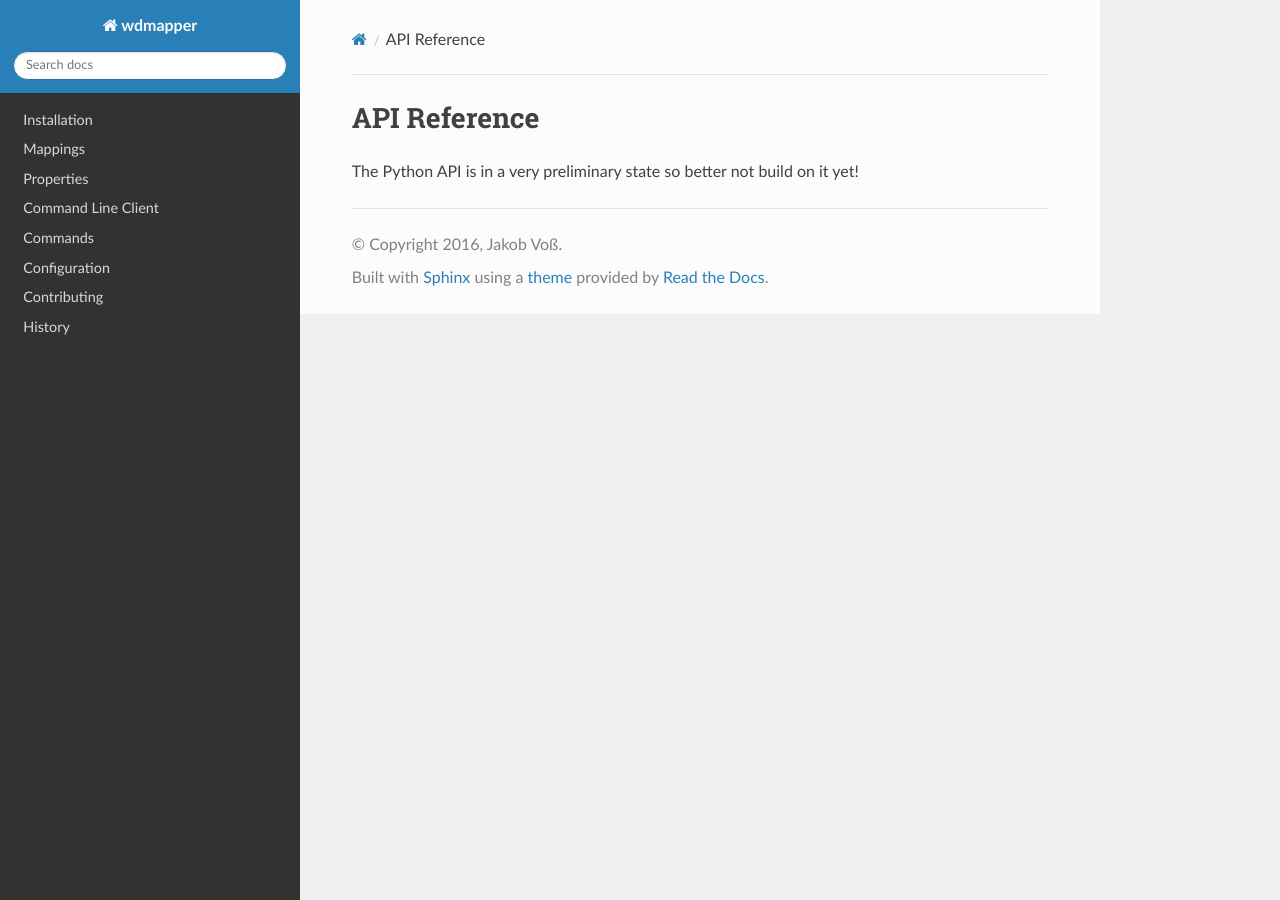
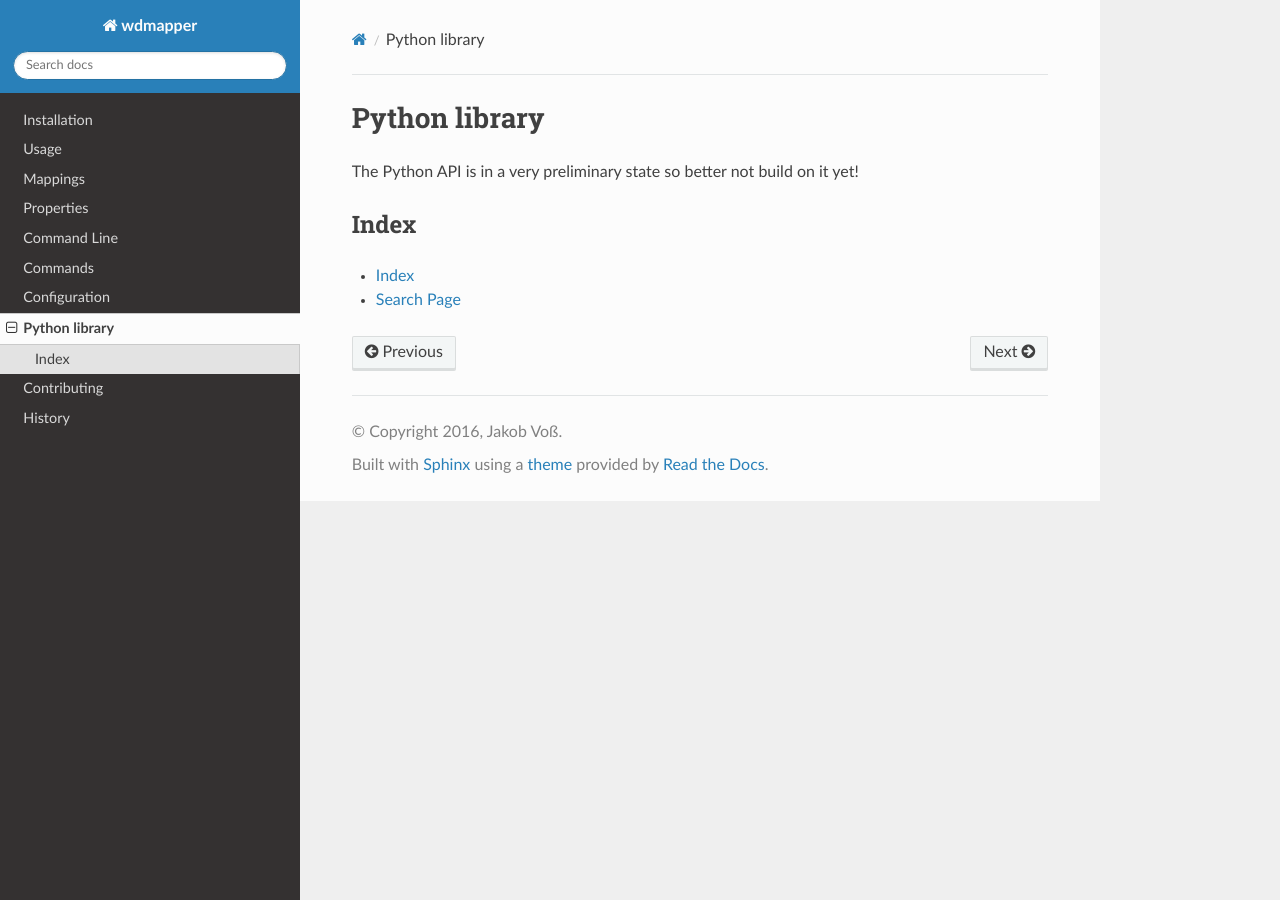
Before and after one commit to gbv/wdmapper, a Sphinx documentation site: the page built from docs/api.rst, in a window 1280 px wide. Built offline with Sphinx 7.4.7 and the Read the Docs theme 2.0.0, drawn with Linux system fonts in a browser that asks for light colours; pages that are not in the unit, such as notebooks, are missing from menus; the version number could not be read and is left out.

Commit message:
Refactoring

```diff
--- a/docs/api.rst
+++ b/docs/api.rst
@@ -1,5 +1,5 @@
-API Reference
-=============
+Python library
+==============
 
 The Python API is in a very preliminary state so better not build on it yet!
 
@@ -7,3 +7,10 @@ The Python API is in a very preliminary state so better not build on it yet!
    :glob:
 
    api/*
+
+
+Index
+~~~~~
+
+* :ref:`genindex`
+* :ref:`search`
--- a/docs/cli.rst
+++ b/docs/cli.rst
@@ -1,5 +1,5 @@
-Command Line Client
-===================
+Command Line
+============
 
 wdmapper comes with a command line client of same name.  The general calling
 syntax is
--- /dev/null
+++ b/docs/usage.rst
@@ -0,0 +1,6 @@
+Usage
+=====
+
+wdmapper can be used both, as :doc:`command line application <cli>` and as
+:doc:`Python library <api>`. This document first describes how to install
+and invoke wdmapper from the command line.
```
Also changed, not shown: docs/index.rst (+3 -9 lines), 4 other files.
